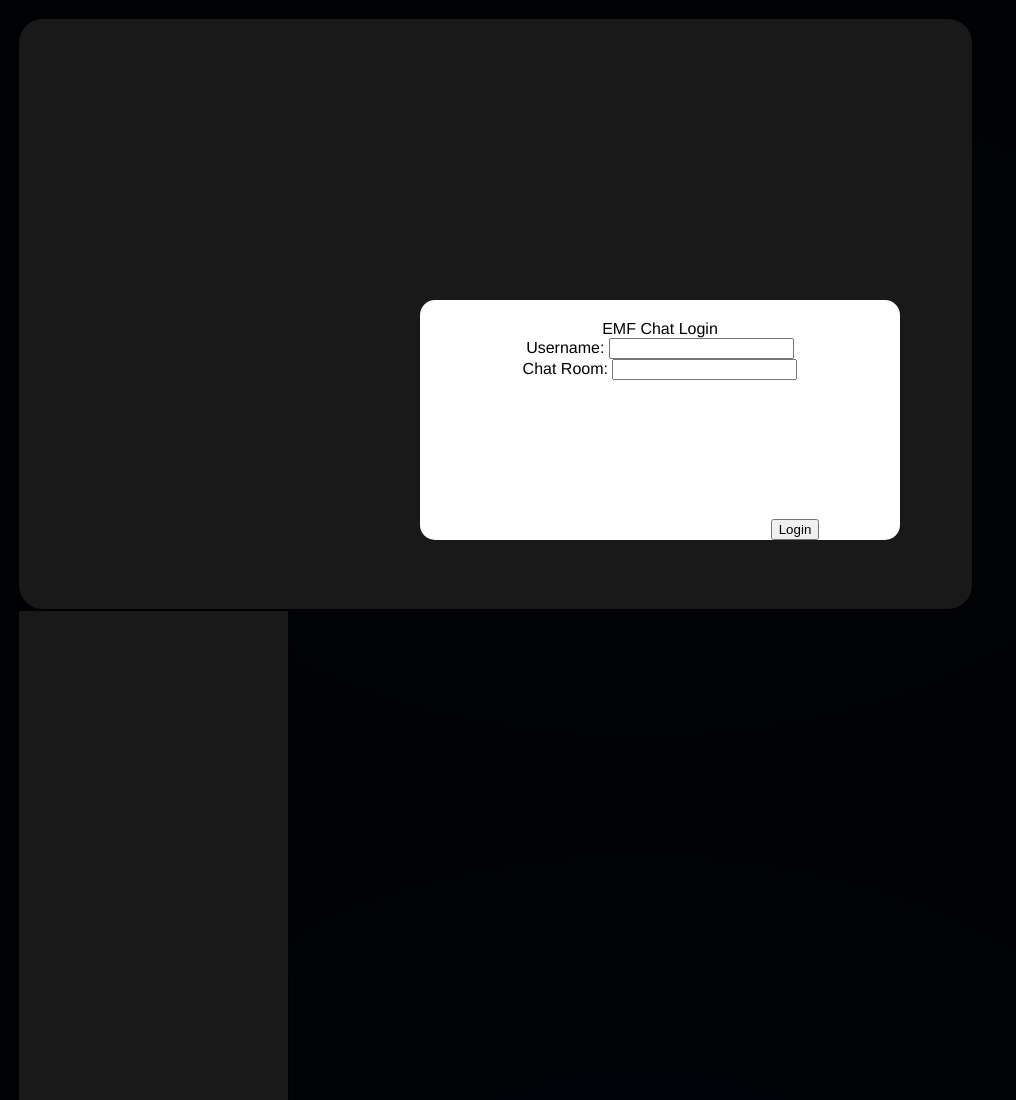
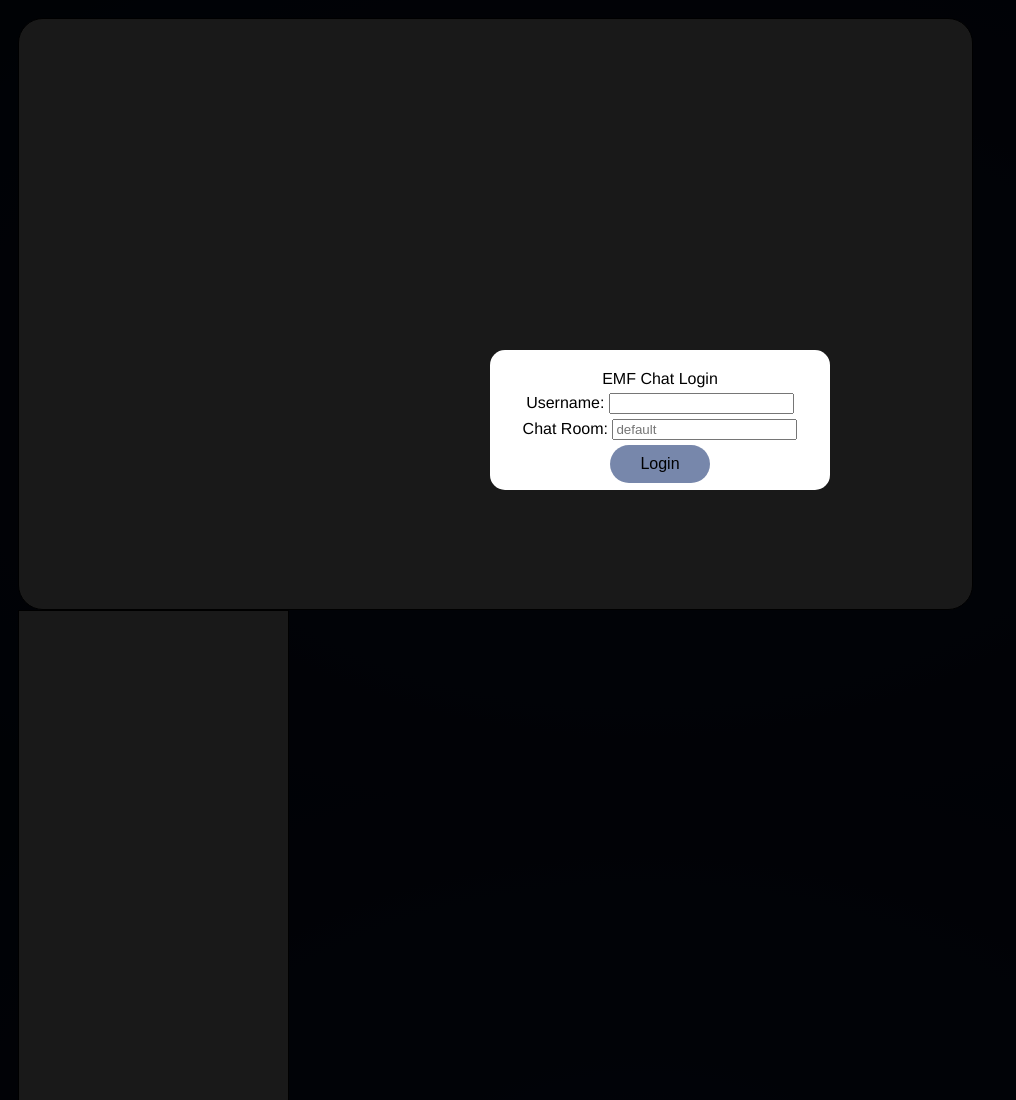
Before and after one commit to Z-EMB/Chat, a website: page public/index.html in a window 1280 px wide. Shown: the top 1100 px of the page, without its empty margins (0-1016 px from the left). Drawn offline with nearby package versions, Linux system fonts and the light colour scheme; no server answers.

Commit message:
login popup css

```diff
--- a/public/css/chatbox.css
+++ b/public/css/chatbox.css
@@ -45,6 +45,10 @@ div {
     overflow-y: auto;
 }
 
+.loginButton {
+    width: 100px !important;
+}
+
 .sendButton {
     background-color: #7787AB;
     padding: 10px;
@@ -83,8 +87,8 @@ div {
       position: absolute;
       left: 0;
       top: 0;
-      width: 440px;
-      height: 200px;
+      width: 300px;
+      height: 100px;
       display: none;
       z-index: 9999;
       padding: 20px;
@@ -93,12 +97,8 @@ div {
       background-color: white;
 }
 
-#popupfoot {
-      font-size: 16pt;
-      position: absolute;
-      bottom: 0px;
-      width: 250px;
-      left: 250px;
+#loginBox p {
+    margin-bottom: 5px;
 }
 
 #loginBox #loginBoxContent {
--- a/public/index.html
+++ b/public/index.html
@@ -11,11 +11,9 @@
                 <div id="LoginBoxContent" class="window">
                     <p>EMF Chat Login</p>
                     <p>Username: <input class="login_username" type="text"></p>
-                    <p>Chat Room: <input class="login_chatroom" type="text"></p>
-                    <div id="popupfoot">
-                        <button class="loginButton" type="submit">Login</button>
+                    <p>Chat Room: <input class="login_chatroom" type="text" placeholder="default"></p>
+                    <p><button class="sendButton loginButton" type="submit">Login</button></p>
                         <div class="errorMsg"> <p>Username Already Taken</p> </div>
-                    </div>
                 </div>
             </div>
             <div id="mask"></div>
--- a/public/js/controllers/Chat.js
+++ b/public/js/controllers/Chat.js
@@ -66,7 +66,7 @@ $(document).ready(function() {
         return $chatInput.val();
     }
 
-    $('.sendButton').click(function() {
+    $('.sendButton').not('.loginButton').click(function() {
         if (getMessageValue()) {
             socket.emit('sendMessage', getMessageValue());
             $chatInput.val("");
@@ -76,7 +76,19 @@ $(document).ready(function() {
 
     $chatInput.keyup(function(event) {
         if (event.keyCode == 13) {
-            $('.sendButton').click();
+            $('.sendButton').not('.loginButton').click();
+        }
+    });
+
+    $('.login_username').keyup(function(event) {
+        if (event.keyCode == 13) {
+            $('.loginButton').click();
+        }
+    });
+
+    $('.login_chatroom').keyup(function(event) {
+        if (event.keyCode == 13) {
+            $('.loginButton').click();
         }
     });
 });
```
